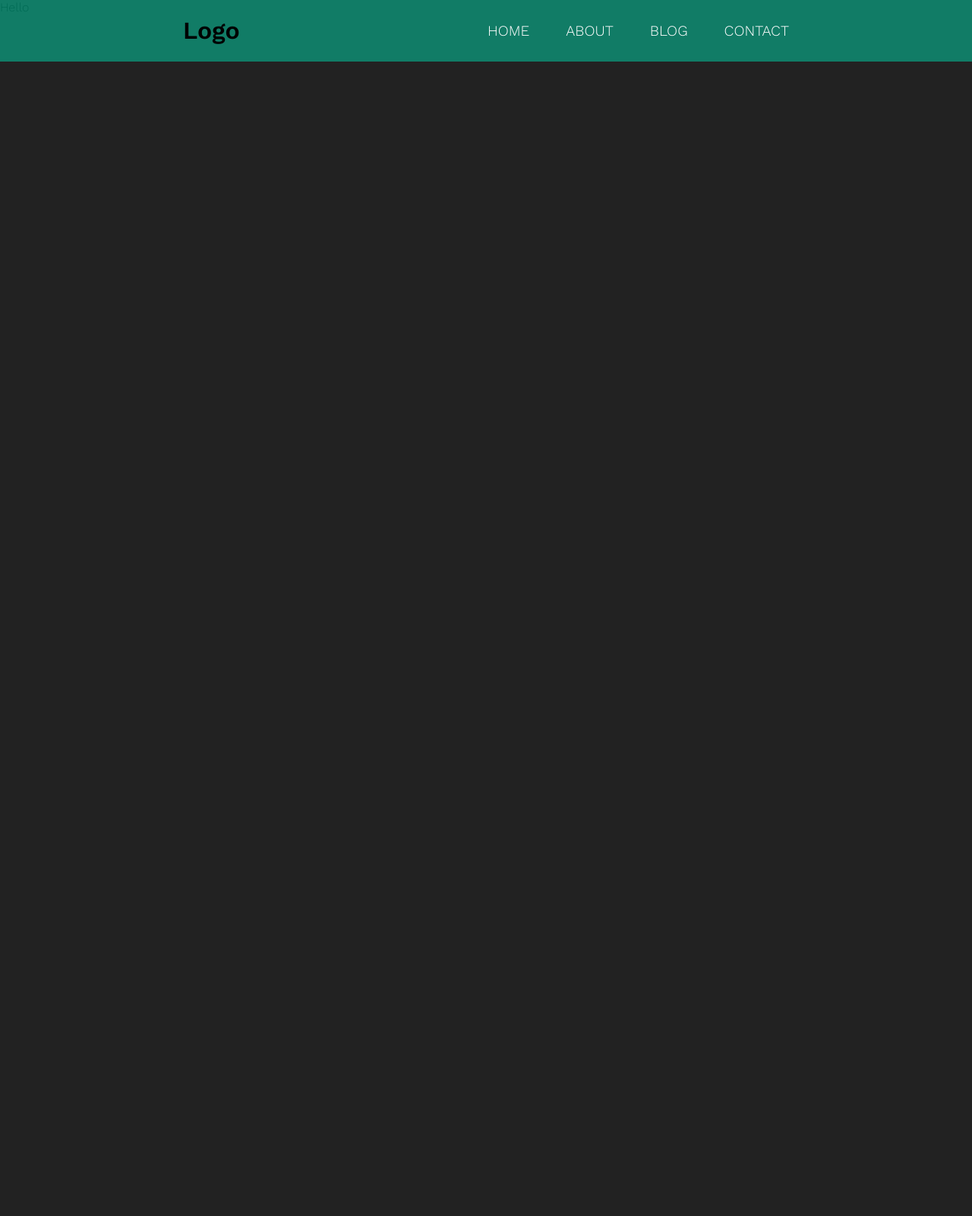
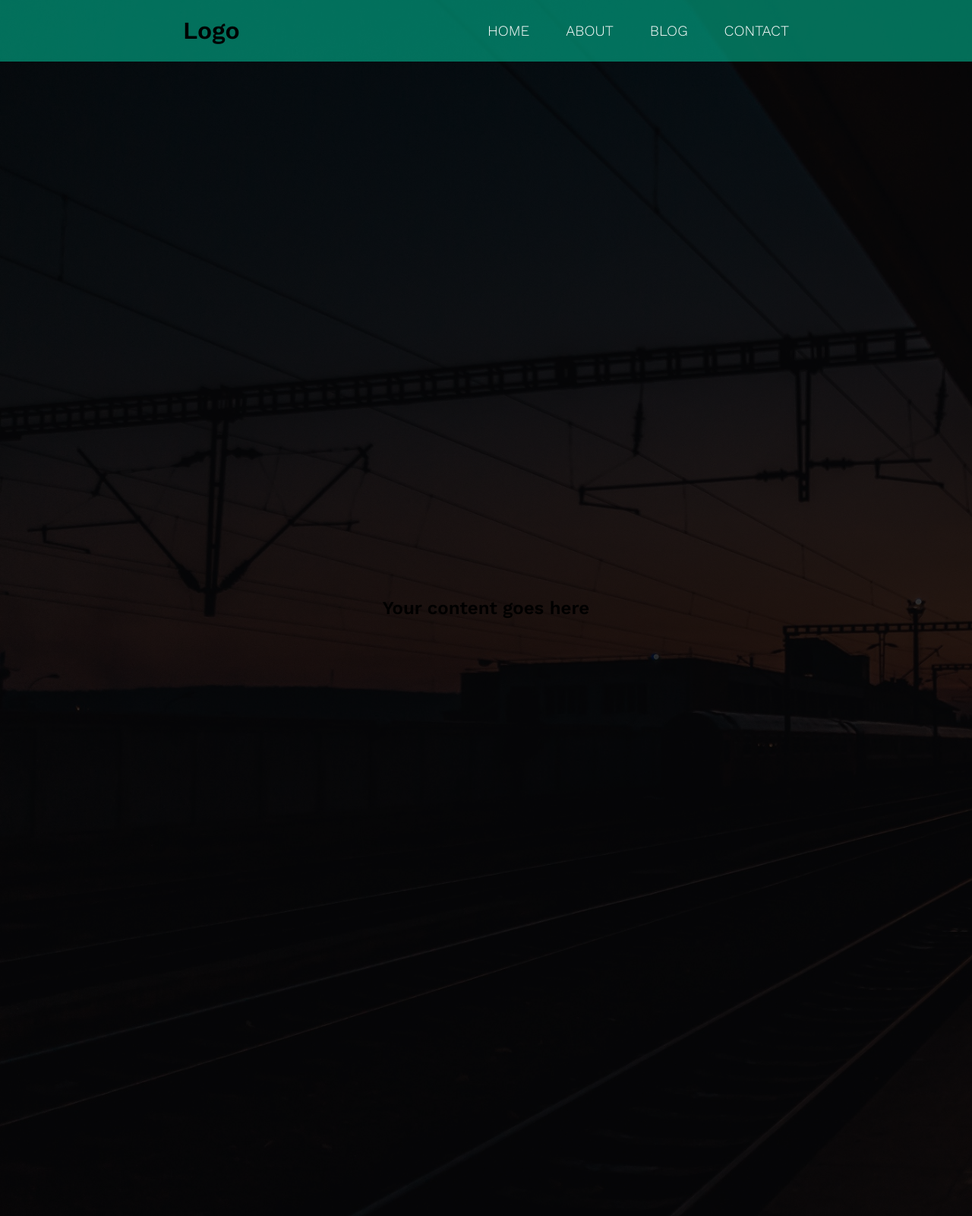
Before and after one commit to waxx567/cake-flower, a Flask app: page / in a window 1280 px wide. Shown: the whole page at 76% size. Before the commit the page ends 81 px from the top, so only its background shows below. Run offline with Flask 2, Linux system fonts and the light colour scheme.

Commit message:
Update index.html

```diff
--- a/templates/index.html
+++ b/templates/index.html
@@ -16,4 +16,10 @@
 <label for="nav-toggle" class="nav-toggle-label">
   <span></span>
 </label>
-{%endblock%} {%block content%}Hello{%endblock%} {%block footer%}{%endblock%}
+{%endblock%}
+<!-- Content -->
+{%block content%}
+<div class="content">
+  <h2>Your content goes here</h2>
+</div>
+{%endblock%} {%block footer%}{%endblock%}
```
